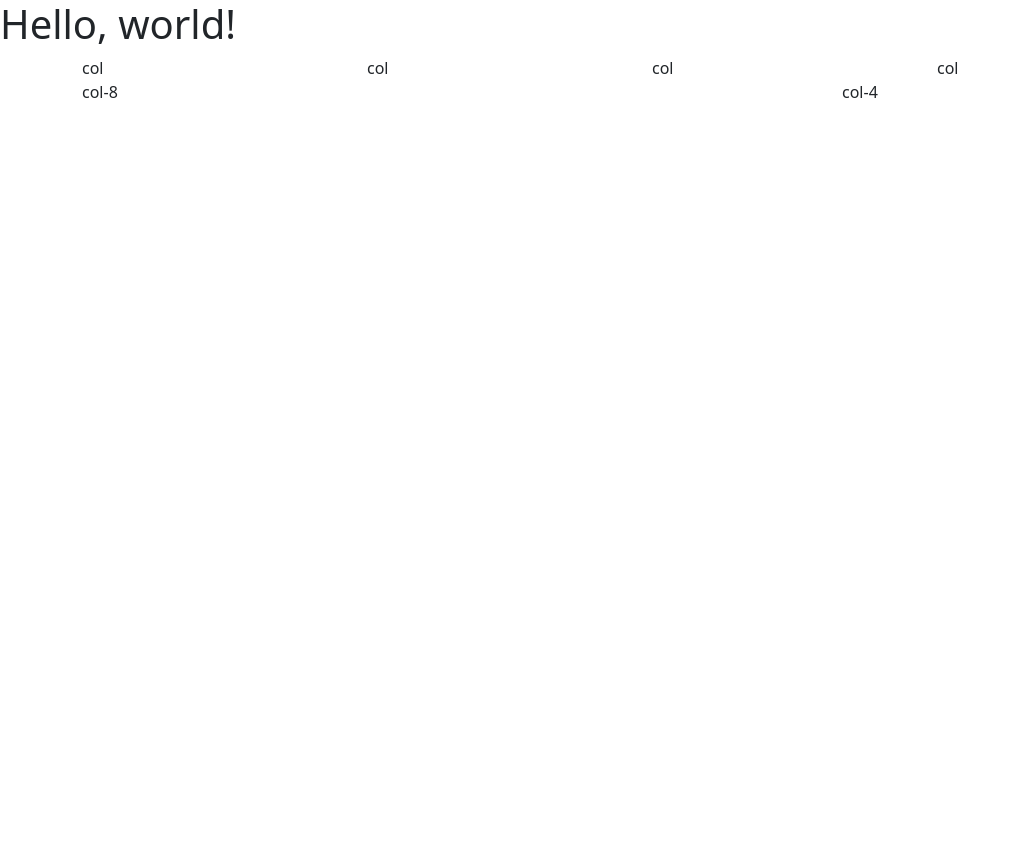
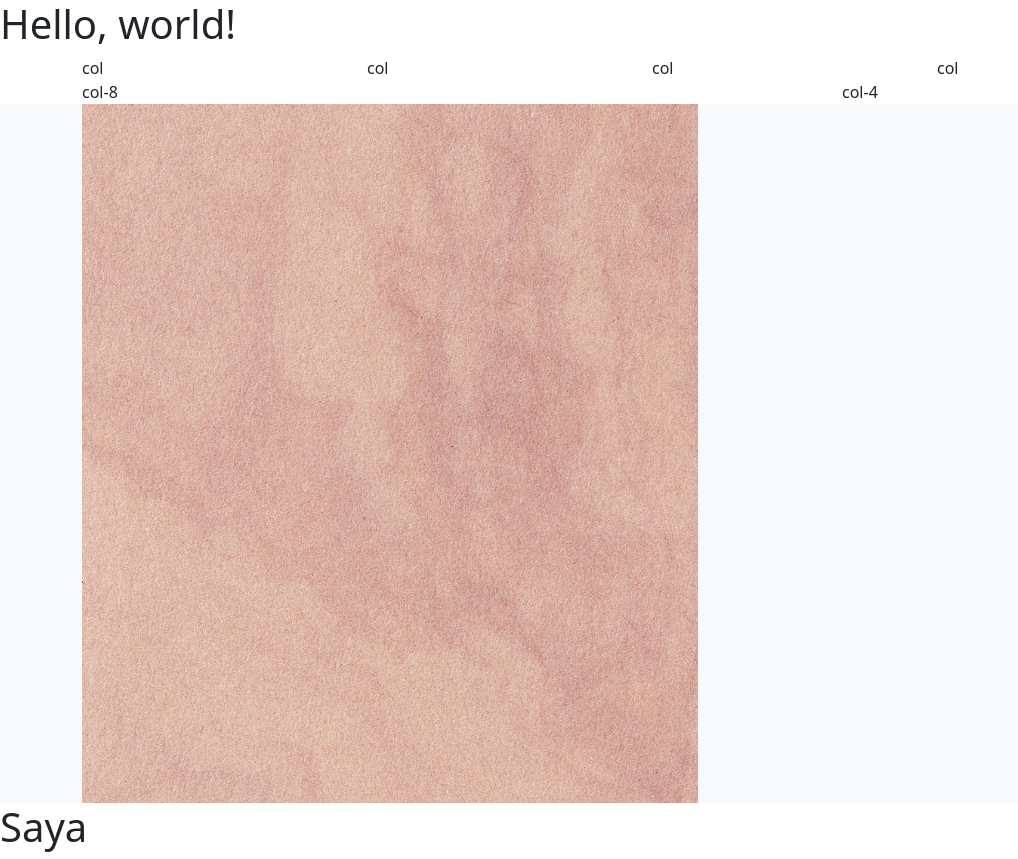
Before and after one commit to imperiaprestise/dpw, a plain HTML site: page pertemuanbootstrap.html in a window 1280 px wide. Shown: the whole page, without its empty margins (0-1018 px from the left). Before the commit the page ends 800 px from the top, so only its background shows below. Drawn offline with nearby package versions, Linux system fonts and the light colour scheme.

Commit message:
commit lagi

```diff
--- a/pertemuanbootstrap.html
+++ b/pertemuanbootstrap.html
@@ -7,7 +7,7 @@
 
     <!-- Bootstrap CSS -->
     <link href="https://cdn.jsdelivr.net/npm/bootstrap@5.1.3/dist/css/bootstrap.min.css" rel="stylesheet" integrity="sha384-1BmE4kWBq78iYhFldvKuhfTAU6auU8tT94WrHftjDbrCEXSU1oBoqyl2QvZ6jIW3" crossorigin="anonymous">
-
+    <link rel="stylesheet" href="css/bootstrap-grid.min.css">
     <title>Bootstrap</title>
   </head>
   <body>
@@ -24,6 +24,24 @@
           <div class="col-4">col-4</div>
         </div>
       </div>
+
+      <section class="bg-light">
+          <div class="container">
+              <div clas="row">
+                  <div class="col">
+                      <div class="img">
+                          <img src="frontend/images/aboutme.png" alt="" class="img-fluid"/>
+
+                      </div>
+                  </div>
+              </div>
+          </div>
+
+      </section>
+
+      <div>
+          <h1>Saya</h1>
+      </div>
     <!-- Optional JavaScript; choose one of the two! -->
 
     <!-- Option 1: Bootstrap Bundle with Popper -->
@@ -35,4 +53,7 @@
     <script src="https://cdn.jsdelivr.net/npm/bootstrap@5.1.3/dist/js/bootstrap.min.js" integrity="sha384-QJHtvGhmr9XOIpI6YVutG+2QOK9T+ZnN4kzFN1RtK3zEFEIsxhlmWl5/YESvpZ13" crossorigin="anonymous"></script>
     -->
   </body>
+
+
+<script src="js/bootstrap.bundle.min.js"></script>
 </html>
```
